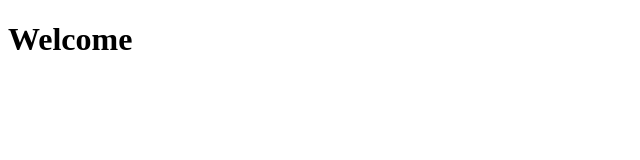
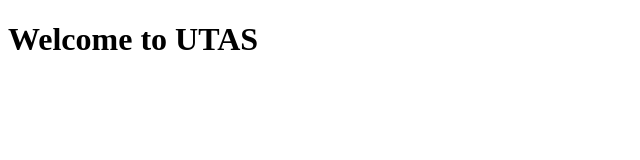
Before and after one commit to rogeliogutierrezjr/myProject1, a plain HTML site: page index.html in a window 1280 px wide. Shown: the whole page, without its empty margins (0-640 px from the left). Drawn offline with Linux system fonts and the light colour scheme.

Commit message:
Update index.html

```diff
--- a/index.html
+++ b/index.html
@@ -6,6 +6,7 @@
     <title>New Title</title>
 </head>
 <body>
-    <h1>Welcome</h1>
+    <h1>Welcome to UTAS</h1>
+
 </body>
 </html>
```
